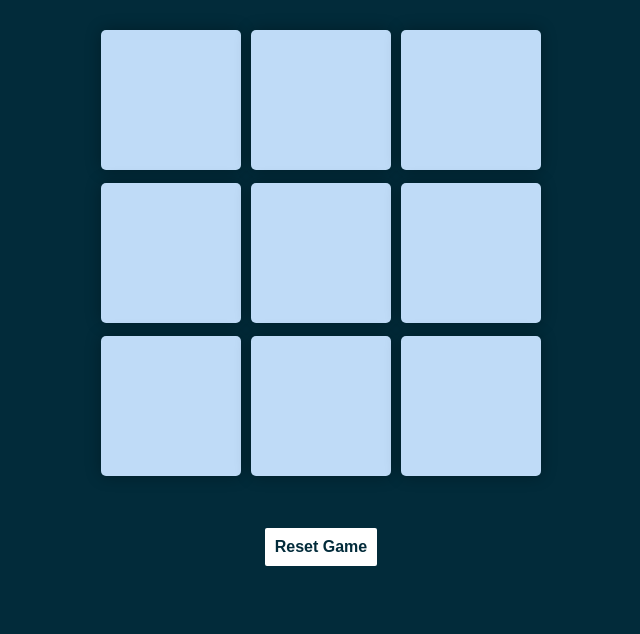
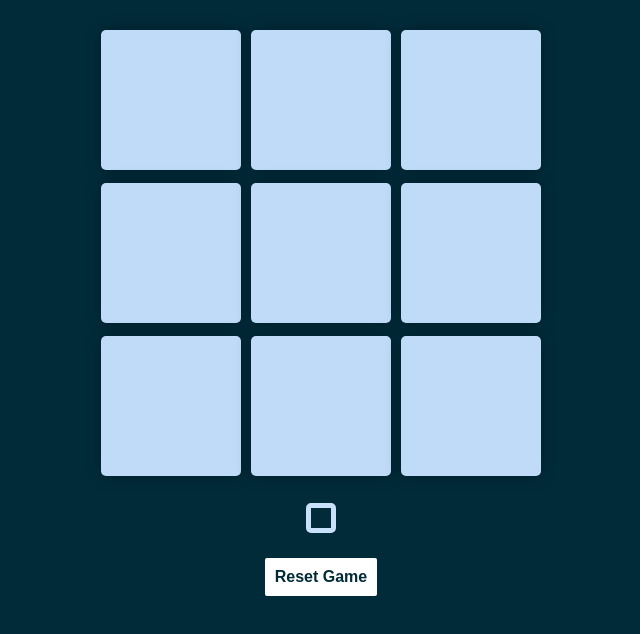
Before and after one commit to abeerlala/TIC-TAC-TOE, a plain HTML site: page index.html in a window 1280 px wide. Shown: the part 118-752 px from the top of the page, without its empty margins (319-959 px from the left). Drawn offline with Linux system fonts and the light colour scheme.

Commit message:
Update style.css

```diff
--- a/style.css
+++ b/style.css
@@ -53,9 +53,13 @@ h1 {
 }
 
 .winner {
-    color: #ffffff;
+    color: #fff;
+    border: 5px solid #C8E0F9;
+    border-radius: 5px;
+    padding: 10px;
     font-family: tahoma;
-    font-size: 1.2rem;
+    font-size: 1.5rem;
+    font-weight: bold;
 }
 
 .resetBtn {
```
